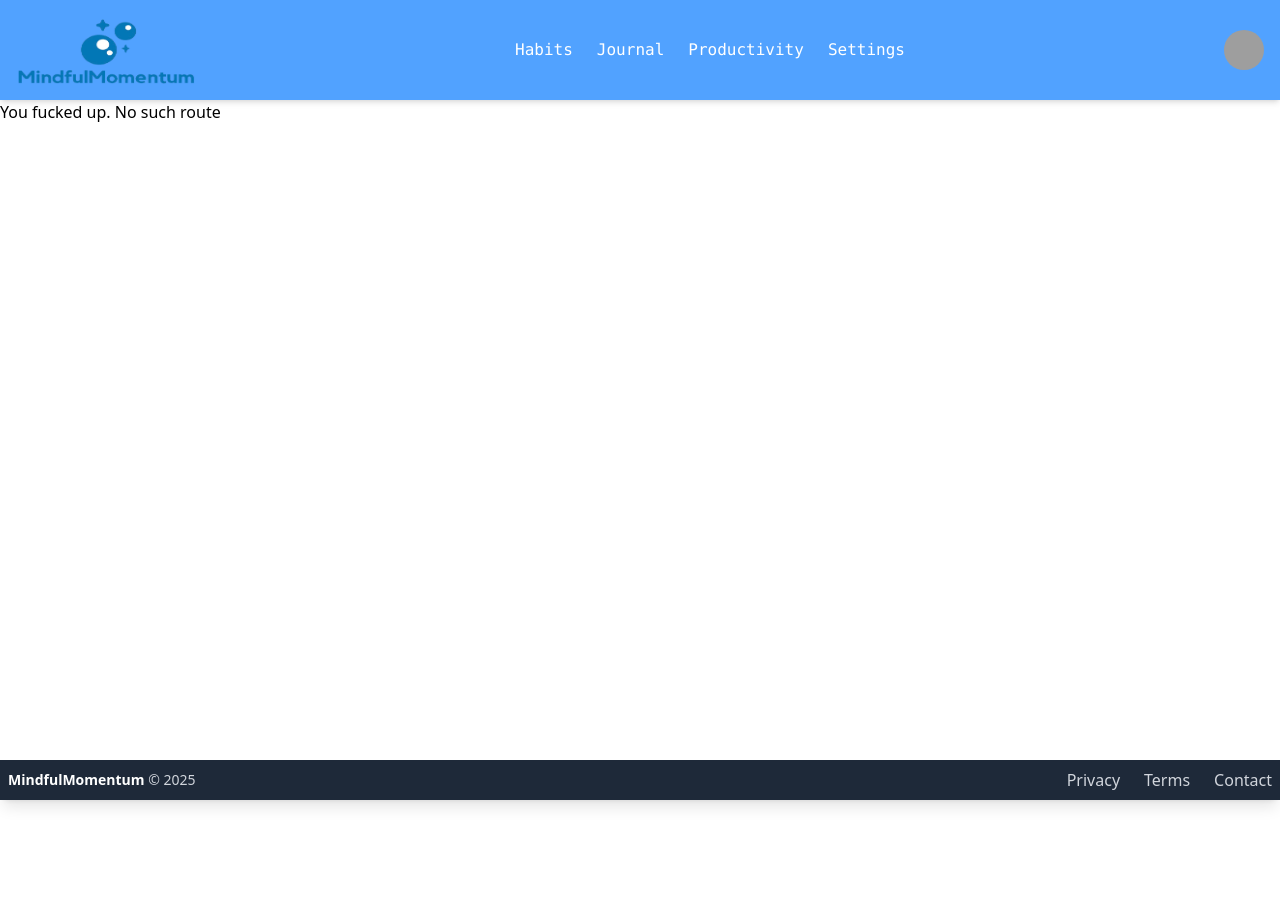
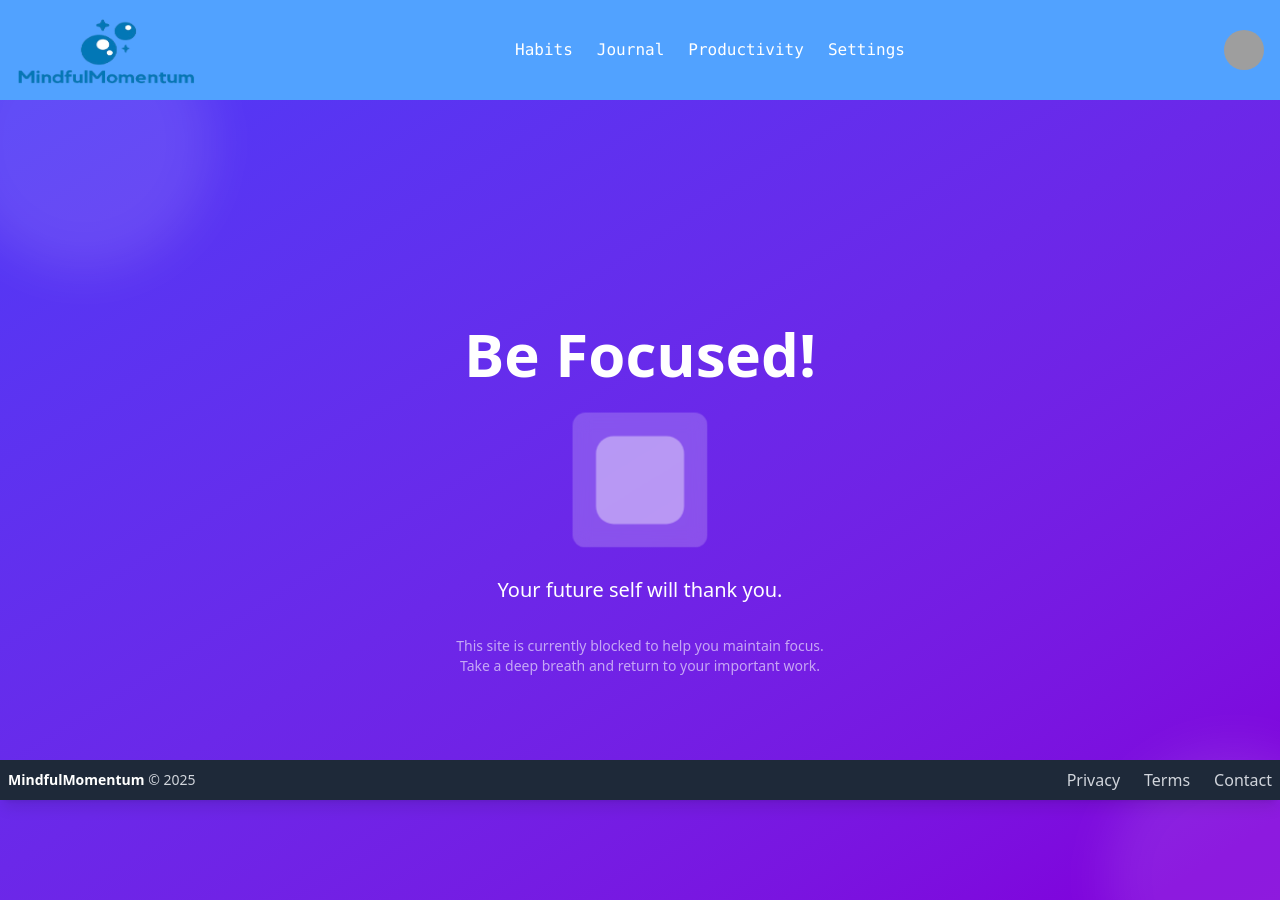
Before and after one commit to naman0r/MindfulMomentum, a React (Vite) app in the folder frontend/: page /blocked in a window 1280 px wide. Before the commit the page ends 800 px from the top, so only its background shows below. Built offline with nearby package versions, Linux system fonts and the light colour scheme; no server answers; grey boxes are pictures that could not be loaded.

Commit message:
added a /blocked route in the frontend which the extension directs to, used framer motion

```diff
--- a/frontend/package.json
+++ b/frontend/package.json
@@ -13,6 +13,7 @@
     "@firebase/auth": "^1.9.1",
     "@tailwindcss/vite": "^4.0.9",
     "firebase": "^11.4.0",
+    "framer-motion": "^12.4.10",
     "lucide-react": "^0.477.0",
     "react": "^19.0.0",
     "react-dom": "^19.0.0",
--- a/frontend/src/main.jsx
+++ b/frontend/src/main.jsx
@@ -16,6 +16,7 @@ import Profile from "./pages/Profile.jsx";
 import Error404 from "./pages/Error404.jsx";
 import Settings from "./pages/Settings.jsx";
 import JournalView from "./pages/JournalView.jsx";
+import Blocked from "./pages/Blocked.jsx";
 const router = createBrowserRouter([
   { path: "/", element: <Home /> },
   { path: "/app", element: <App /> },
@@ -27,6 +28,7 @@ const router = createBrowserRouter([
   { path: "/*", element: <Error404 /> },
   { path: "/settings", element: <Settings /> },
   { path: "/journal/:id", element: <JournalView /> },
+  { path: "/blocked", element: <Blocked /> },
 ]);
 
 createRoot(document.getElementById("root")).render(
--- /dev/null
+++ b/frontend/src/pages/Blocked.jsx
@@ -0,0 +1,140 @@
+import { motion } from "framer-motion";
+import { useEffect, useState } from "react";
+import TopNav from "../components/TopNav";
+import Footer from "../components/Footer.jsx";
+
+const Blocked = () => {
+  const [quote, setQuote] = useState("Stay focused on what matters most.");
+  const quotes = [
+    "Stay focused on what matters most.",
+    "Small steps lead to big achievements.",
+    "Your future self will thank you.",
+    "Embrace the power of now.",
+    "Focus is your superpower.",
+  ];
+
+  useEffect(() => {
+    const interval = setInterval(() => {
+      const randomQuote = quotes[Math.floor(Math.random() * quotes.length)];
+      setQuote(randomQuote);
+    }, 5000);
+
+    return () => clearInterval(interval);
+  }, []);
+
+  const containerVariants = {
+    initial: { opacity: 0 },
+    animate: {
+      opacity: 1,
+      transition: {
+        duration: 0.5,
+        staggerChildren: 0.2,
+      },
+    },
+  };
+
+  const itemVariants = {
+    initial: { y: 20, opacity: 0 },
+    animate: {
+      y: 0,
+      opacity: 1,
+      transition: {
+        type: "spring",
+        stiffness: 100,
+      },
+    },
+  };
+
+  const pulseVariants = {
+    initial: { scale: 1 },
+    animate: {
+      scale: [1, 1.1, 1],
+      transition: {
+        duration: 2,
+        repeat: Infinity,
+        ease: "easeInOut",
+      },
+    },
+  };
+
+  const circleVariants = {
+    animate: {
+      scale: [1, 2, 2, 1, 1],
+      rotate: [0, 0, 270, 270, 0],
+      borderRadius: ["20%", "20%", "50%", "50%", "20%"],
+      transition: {
+        duration: 5,
+        repeat: Infinity,
+        ease: "easeInOut",
+      },
+    },
+  };
+
+  return (
+    <>
+      <TopNav />
+      <motion.div
+        className="min-h-screen bg-gradient-to-br from-indigo-600 to-purple-700 flex flex-col items-center justify-center p-4 text-white relative overflow-hidden"
+        variants={containerVariants}
+        initial="initial"
+        animate="animate"
+      >
+        {/* Background animated circles */}
+        <motion.div
+          className="absolute w-64 h-64 bg-white/10 rounded-full -top-32 -left-32 blur-xl"
+          animate={{
+            x: [0, 100, 0],
+            y: [0, 50, 0],
+            transition: { duration: 10, repeat: Infinity },
+          }}
+        />
+        <motion.div
+          className="absolute w-64 h-64 bg-white/10 rounded-full -bottom-32 -right-32 blur-xl"
+          animate={{
+            x: [0, -100, 0],
+            y: [0, -50, 0],
+            transition: { duration: 8, repeat: Infinity },
+          }}
+        />
+
+        {/* Main content */}
+        <motion.div
+          variants={itemVariants}
+          className="text-6xl font-bold mb-8 text-center"
+        >
+          Be Focused!
+        </motion.div>
+
+        <motion.div
+          variants={pulseVariants}
+          animate="animate"
+          className="w-32 h-32 bg-white/20 rounded-xl mb-8 flex items-center justify-center backdrop-blur-sm"
+        >
+          <motion.div
+            variants={circleVariants}
+            animate="animate"
+            className="w-16 h-16 bg-white/40 rounded-md"
+          />
+        </motion.div>
+
+        <motion.div
+          variants={itemVariants}
+          className="text-xl text-center max-w-md mb-8"
+        >
+          {quote}
+        </motion.div>
+
+        <motion.div
+          variants={itemVariants}
+          className="text-sm text-white/60 text-center max-w-sm"
+        >
+          This site is currently blocked to help you maintain focus. Take a deep
+          breath and return to your important work.
+        </motion.div>
+      </motion.div>
+      <Footer />
+    </>
+  );
+};
+
+export default Blocked;
```
Also changed, not shown: 2 other files (tests, documents, lock files or other folders).
